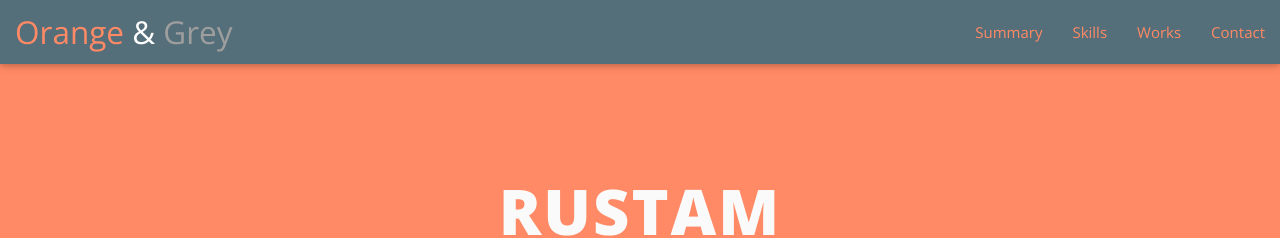
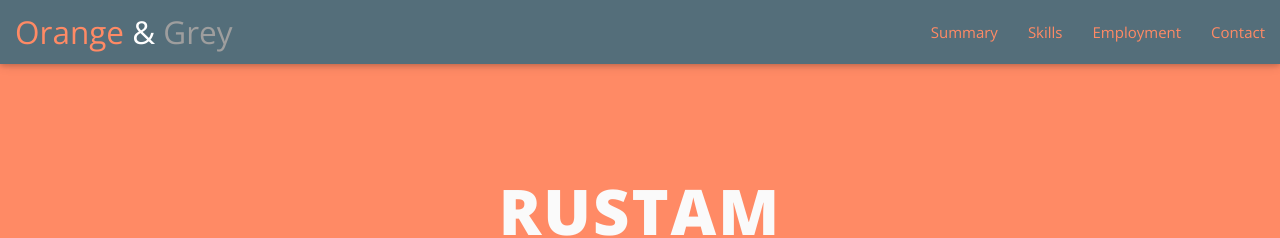
Before and after one commit to thegreyside/materialize_portfolio_jekyll, a Jekyll site: the page built from resume.html, in a window 1280 px wide. Shown: the top 238 px of the page. Built offline with Jekyll 4.4.1, drawn with Linux system fonts in a browser that asks for light colours; nearby versions of some CDN libraries.

Commit message:
edit accomplishments

```diff
--- a/_data/resume.yml
+++ b/_data/resume.yml
@@ -4,7 +4,7 @@
 menus:
 - {name: Summary, url: '#about'}
 - {name: Skills, url: '#skill'}
-- {name: Works, url: '#work'}
+- {name: Employment, url: '#employment'}
 - {name: Contact, url: '#contact'}
 #-----------not done yet
 #- {name: Training, url: '#contact'}
```
